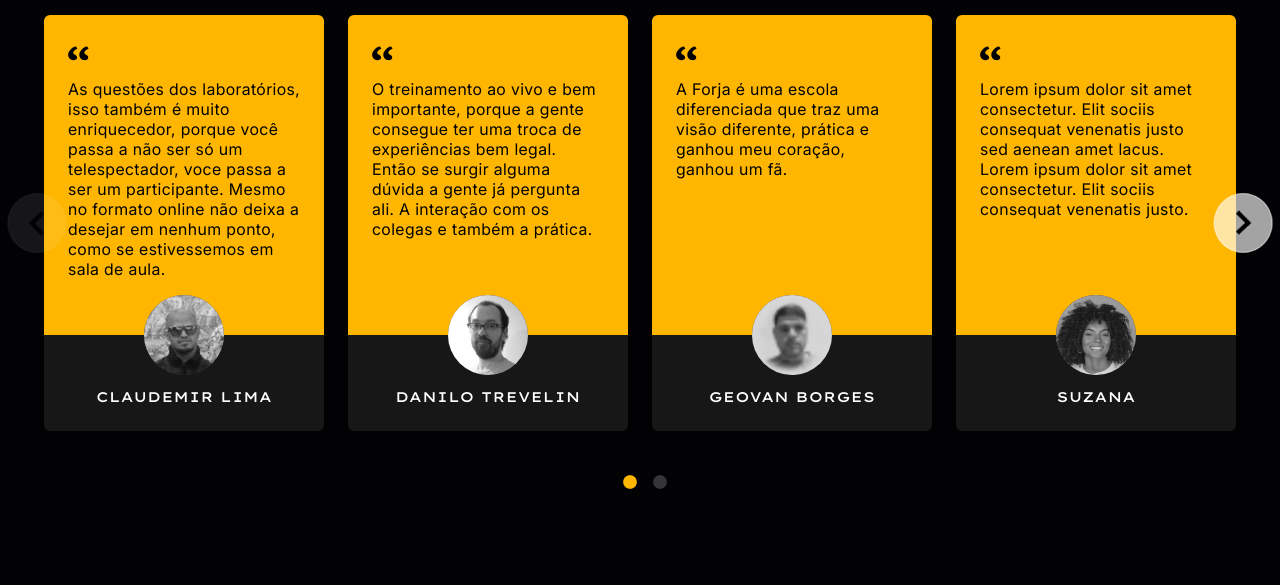
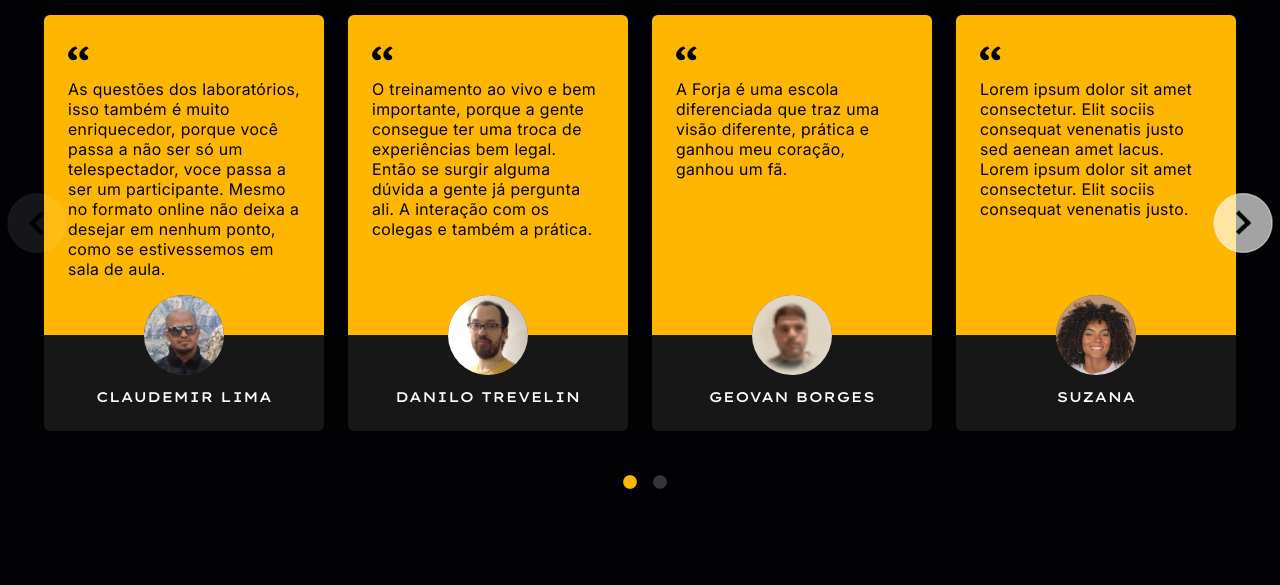
Before and after one commit to gabrielbrasiln/forja-landing, a website: page docs/index.html in a window 1280 px wide. Shown: the part 3585-4170 px from the top of the page. Drawn offline with Linux system fonts and the light colour scheme.

Commit message:
Efeito p/b removido das fotos em depoimentos

```diff
--- a/docs/index.html
+++ b/docs/index.html
@@ -629,7 +629,7 @@
         </div>
 
         <div class="bg-neutral-900 rounded-b-md flex flex-col items-center pb-6">
-          <div class="w-20 h-20 bg-neutral-700 rounded-full overflow-hidden -mt-10 mb-3 saturate-0 group-hover:saturate-100 transition duration-300">
+          <div class="w-20 h-20 bg-neutral-700 rounded-full overflow-hidden -mt-10 mb-3 transition duration-300">
             <img src="img/depoimentos/photo-clauemir-lima.jpg" alt="Foto de Claudemir Lima">
           </div>
           <p class="text-white uppercase font-name text-center px-3 tracking-wide text-sm">
@@ -651,7 +651,7 @@
         </div>
 
         <div class="bg-neutral-900 rounded-b-md flex flex-col items-center pb-6">
-          <div class="w-20 h-20 bg-neutral-700 rounded-full overflow-hidden -mt-10 mb-3 saturate-0 group-hover:saturate-100 transition duration-300">
+          <div class="w-20 h-20 bg-neutral-700 rounded-full overflow-hidden -mt-10 mb-3 transition duration-300">
             <img src="img/depoimentos/photo-danilo-trevelin.jpg" alt="Foto de Danilo Trevelin">
           </div>
           <p class="text-white uppercase font-name text-center px-3 tracking-wide text-sm">
@@ -674,7 +674,7 @@
         </div>
 
         <div class="bg-neutral-900 rounded-b-md flex flex-col items-center pb-6">
-          <div class="w-20 h-20 bg-neutral-700 rounded-full overflow-hidden -mt-10 mb-3 saturate-0 group-hover:saturate-100 transition duration-300">
+          <div class="w-20 h-20 bg-neutral-700 rounded-full overflow-hidden -mt-10 mb-3 transition duration-300">
             <img src="img/depoimentos/photo-geovan-borges.jpg" alt="Foto de Geovan Borges">
           </div>
           <p class="text-white uppercase font-name text-center px-3 tracking-wide text-sm">
@@ -696,7 +696,7 @@
         </div>
 
         <div class="bg-neutral-900 rounded-b-md flex flex-col items-center pb-6">
-          <div class="w-20 h-20 bg-neutral-700 rounded-full overflow-hidden -mt-10 mb-3 saturate-0 group-hover:saturate-100 transition duration-300">
+          <div class="w-20 h-20 bg-neutral-700 rounded-full overflow-hidden -mt-10 mb-3 transition duration-300">
             <img src="img/testimonial-01.jpg" alt="Foto de ">
           </div>
           <p class="text-white uppercase font-name text-center px-3 tracking-wide text-sm">
@@ -718,7 +718,7 @@
         </div>
 
         <div class="bg-neutral-900 rounded-b-md flex flex-col items-center pb-6">
-          <div class="w-20 h-20 bg-neutral-700 rounded-full overflow-hidden -mt-10 mb-3 saturate-0 group-hover:saturate-100 transition duration-300">
+          <div class="w-20 h-20 bg-neutral-700 rounded-full overflow-hidden -mt-10 mb-3 transition duration-300">
             <img src="img/testimonial-01.jpg" alt="Foto de ">
           </div>
           <p class="text-white uppercase font-name text-center px-3 tracking-wide text-sm">
```
Also changed, not shown: docs/output.css.
